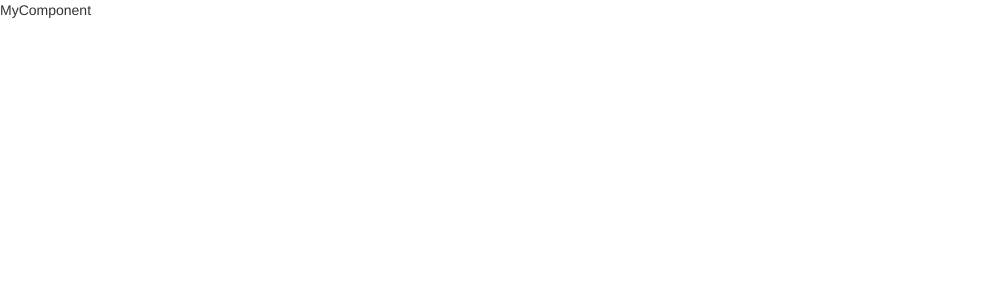
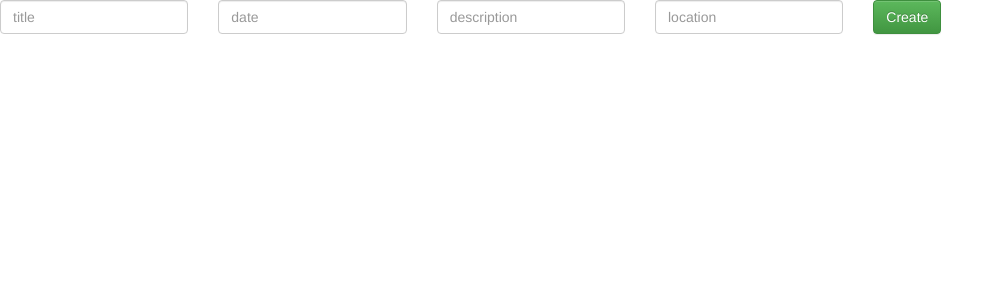
Before and after one commit to jmhs/listtr, a React (Create React App) app in the folder frontend/: page /CreateEvent in a window 1280 px wide. Shown: the top 300 px of the page, without its empty margins (0-1004 px from the left). Built offline with nearby package versions, Linux system fonts and the light colour scheme.

Commit message:
Events with redux, to be combined

```diff
--- /dev/null
+++ b/frontend/src/Actions/CreateEvent.js
@@ -0,0 +1,13 @@
+export const CreateEvents = (events) => {
+  return {
+    type: 'CREATE_EVENTS',
+    events
+  }
+}
+
+export const PopulateGuests = (guests) => {
+  return {
+    type: 'POPULATE_GUESTS',
+    guests
+  }
+}
--- a/frontend/src/Components/CreateEvent/CreateEvent.js
+++ b/frontend/src/Components/CreateEvent/CreateEvent.js
@@ -1,14 +1,113 @@
 import React, {PropTypes} from 'react';
+import { connect } from 'react-redux';
+import {CreateEvents} from '../../Actions/CreateEvent'
 
-export default class CreateEvent extends React.Component {
+class CreateEvent extends React.Component {
   constructor(props) {
     super(props);
+
+    this.state = {
+    title: "",
+    date: "",
+    description:"",
+    location:""
+
+};
   }
 
+//saves admin's input into local state before sending to actons together
+  onChange = (e) => {
+    let state = this.state;
+
+    if(e.target.name == "title") {
+      state.title = e.target.value;
+    }
+
+    if(e.target.name == "date") {
+      state.date = e.target.value;
+    }
+
+    if(e.target.name == "description") {
+      state.description = e.target.value;
+    }
+    if(e.target.name == "location") {
+      state.location = e.target.value;
+    }
+
+    this.setState(state);
+  }
+
+  onClick = (e) => {
+    const consolidatedevents = [this.state]
+    console.log(consolidatedevents)
+    this.props.CreateEvents(consolidatedevents);
+
+  }
   render() {
-    return (<div>MyComponent</div>);
+    return (
+      <section className="row create">
+        <div className="col-md-2 title">
+          <div className="form-group">
+            <input type="text"
+                   name="title"
+                   placeholder="title"
+                   className="form-control"
+                   onChange={this.onChange}
+                   value={this.state.title}/>
+          </div>
+        </div>
+        <div className="col-md-2 price">
+          <div className="form-group">
+            <input name="date"
+                   placeholder="date"
+                   className="form-control"
+                   onChange={this.onChange}
+                   value={this.state.date}/>
+          </div>
+        </div>
+        <div className="col-md-2 title">
+          <div className="form-group">
+            <input name="description"
+                   placeholder="description"
+                   className="form-control"
+                   onChange={this.onChange}
+                   value={this.state.description}/>
+          </div>
+        </div>
+        <div className="col-md-2 title">
+          <div className="form-group">
+            <input name="location"
+                   placeholder="location"
+                   className="form-control"
+                   onChange={this.onChange}
+                   value={this.state.location}/>
+          </div>
+        </div>
+        <div className="col-md-2 createEvent">
+          <button type="button"
+                  className="btn btn-success"
+                  onClick={this.onClick}>Create</button>
+        </div>
+      </section>);
   }
 }
 
 CreateEvent.propTypes = {
 };
+
+//export default CreateEvent;
+const mapStateToProps = (state) => {
+  console.log(state)
+  return {
+    events: state.events,
+  }
+}
+
+const mapDispatchToProps = (dispatch) => {
+  console.log(dispatch)
+  return {
+    CreateEvents: () => {dispatch(CreateEvents())}
+  }
+}
+
+export default connect(mapStateToProps, mapDispatchToProps)(CreateEvent);
--- /dev/null
+++ b/frontend/src/Components/PopulateGuests/PopulateGuests.js
@@ -0,0 +1 @@
+//to include guest population
--- /dev/null
+++ b/frontend/src/Reducers/Events.js
@@ -0,0 +1,21 @@
+
+const EventReducer = (state = [], action) =>{
+
+ switch (action.type) {
+   case 'CREATE_EVENTS':
+   return [
+     ...state,
+     {
+       events : action.events,
+
+
+     }
+   ]
+   break;
+
+   default:
+     return state
+ }
+}
+
+export default EventReducer;
--- a/frontend/src/Store/Store.js
+++ b/frontend/src/Store/Store.js
@@ -3,12 +3,13 @@ import { createStore, compose, combineReducers, applyMiddleware } from 'redux';
 import thunk from 'redux-thunk';
 
 import UserReducer from '../Reducers/User'
+import EventReducer from '../Reducers/Events'
 
 export let initStore = () => {
 
   const reducer = combineReducers({
-    user: UserReducer
-
+    user: UserReducer,
+    events: EventReducer
   });
 
   const store = createStore( reducer,     // passing all reducer-- each reducer creates as an array inside this.props
```
Also changed, not shown: 1 other file (tests, documents, lock files or other folders).
